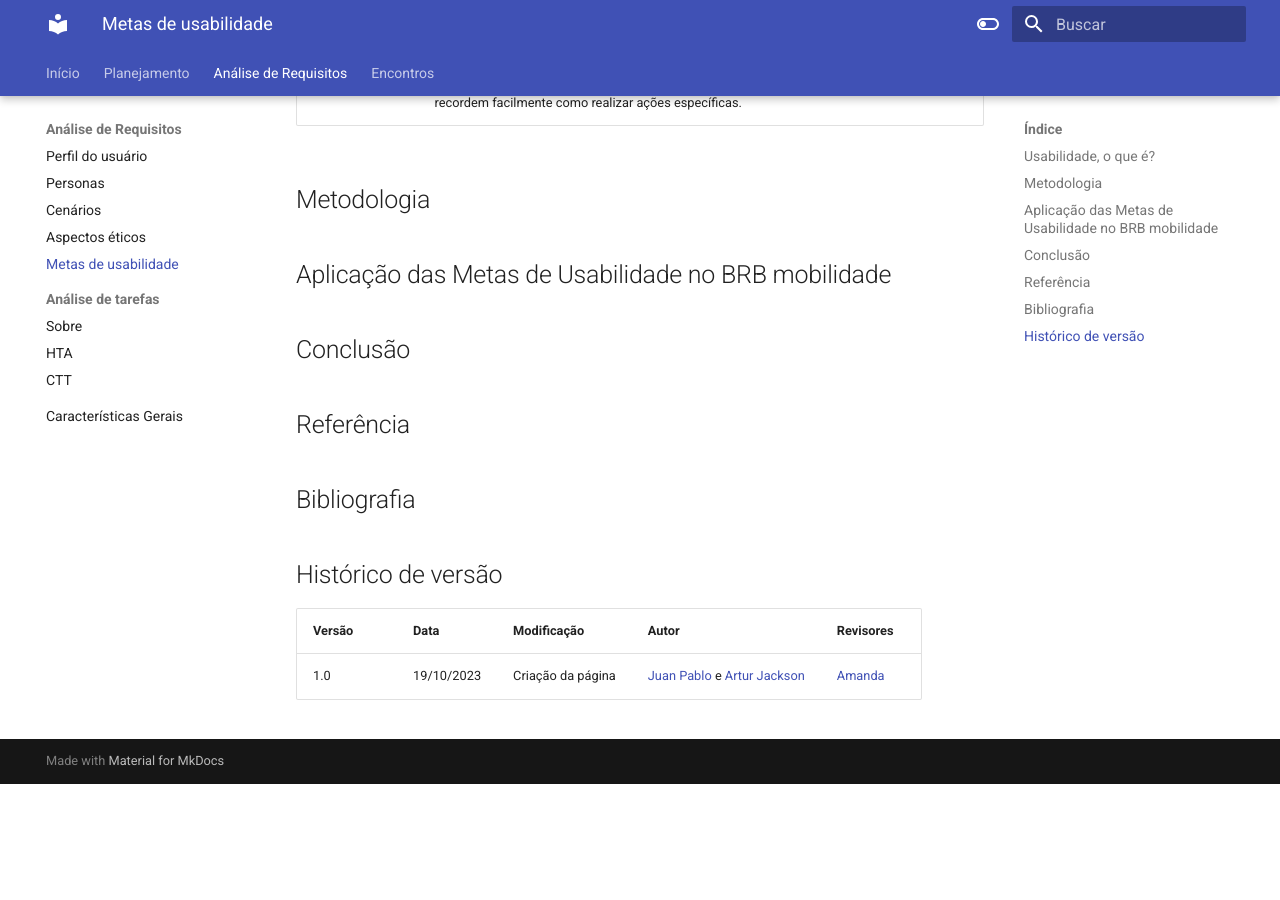
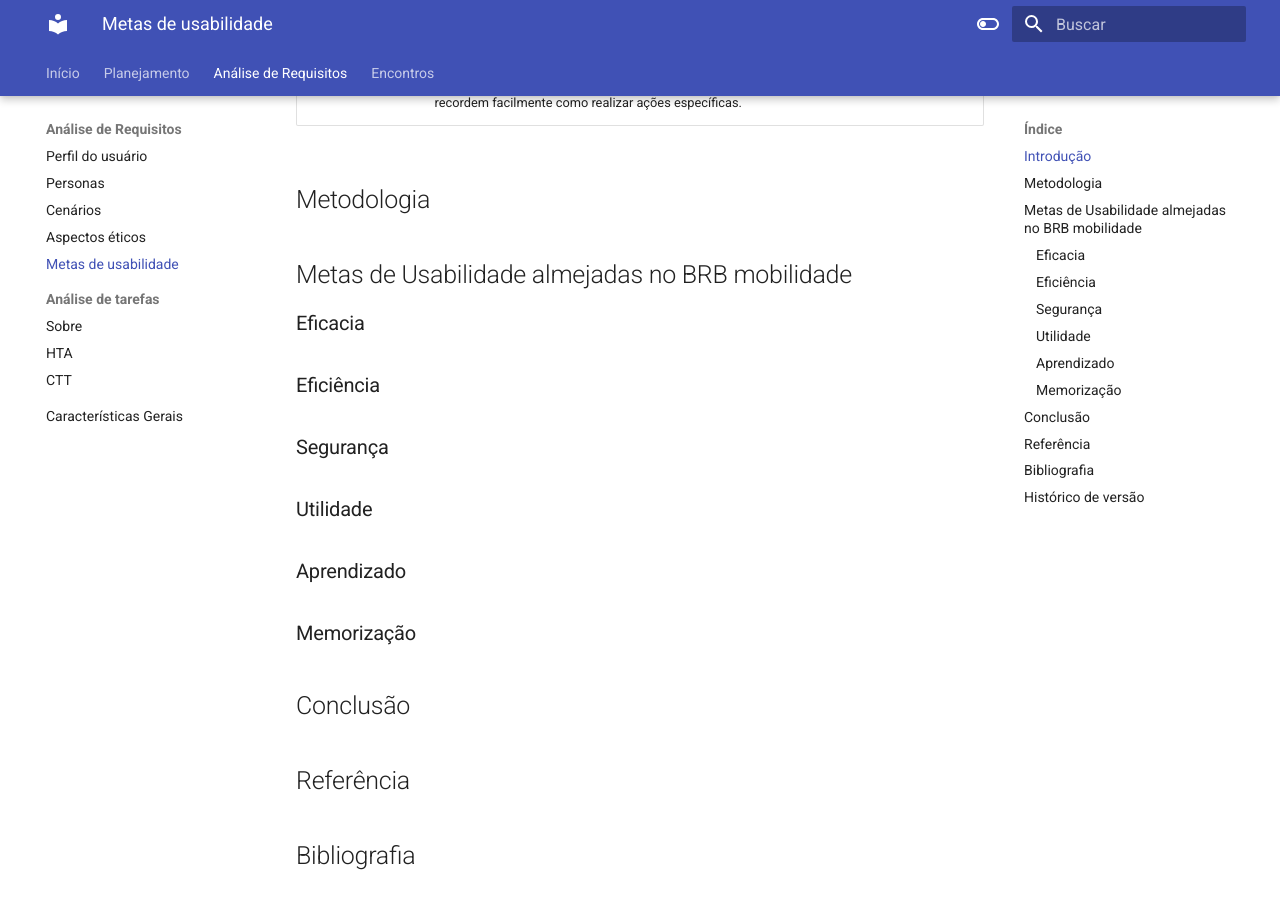
Before and after one commit to Interacao-Humano-Computador/2023.2--BRB-Mobilidade, an MkDocs documentation site: the page built from docs/analiseRequisitos/metas_usa.md, in a window 1280 px wide and 900 px high, scrolled down 1041 px. Built offline with MkDocs 1.6.1 and Material for MkDocs 9.7.7, drawn with Linux system fonts in a browser that asks for light colours; before the commit the page ends 1825 px from its top, so only the background shows below that; some of the changed text lies outside the part shown.

Commit message:
Altera página de metas de usabilidade e adiciona metas

```diff
--- a/docs/analiseRequisitos/metas_usa.md
+++ b/docs/analiseRequisitos/metas_usa.md
@@ -1,6 +1,6 @@
 # Metas de Usabilidade
 
-## Usabilidade, o que é?
+## Introdução
 A usabilidade, no contexto da interação humano-computador,   refere-se à eficácia, eficiência e satisfação com que os usuários podem interagir com um sistema. Em outras palavras, um sistema ou interface é considerado "usável" se permite que os usuários atinjam seus objetivos de maneira eficaz, eficiente e satisfatória.
 
 Consiste em estabelecer quais aspectos de desempenho devem ter maior destaque no projeto, determinando como serão medidos durante o desenvolvimento e estabelecendo faixas de valores consideradas inaceitáveis, aceitáveis e ideais para cada indicador relevante. Geralmente, essa hierarquização é fundamentada nos resultados atuais de como os usuários se saem ao utilizar o sistema. Abaixo, está uma tabela citando as metas de usabilidade e suas definições:
@@ -18,7 +18,20 @@
 ## Metodologia
 
 
-## Aplicação das Metas de Usabilidade no BRB mobilidade
+## Metas de Usabilidade almejadas no BRB mobilidade
+
+### Eficacia
+
+### Eficiência
+
+### Segurança
+
+### Utilidade
+
+### Aprendizado
+
+### Memorização
+
 
 
 ## Conclusão
```
